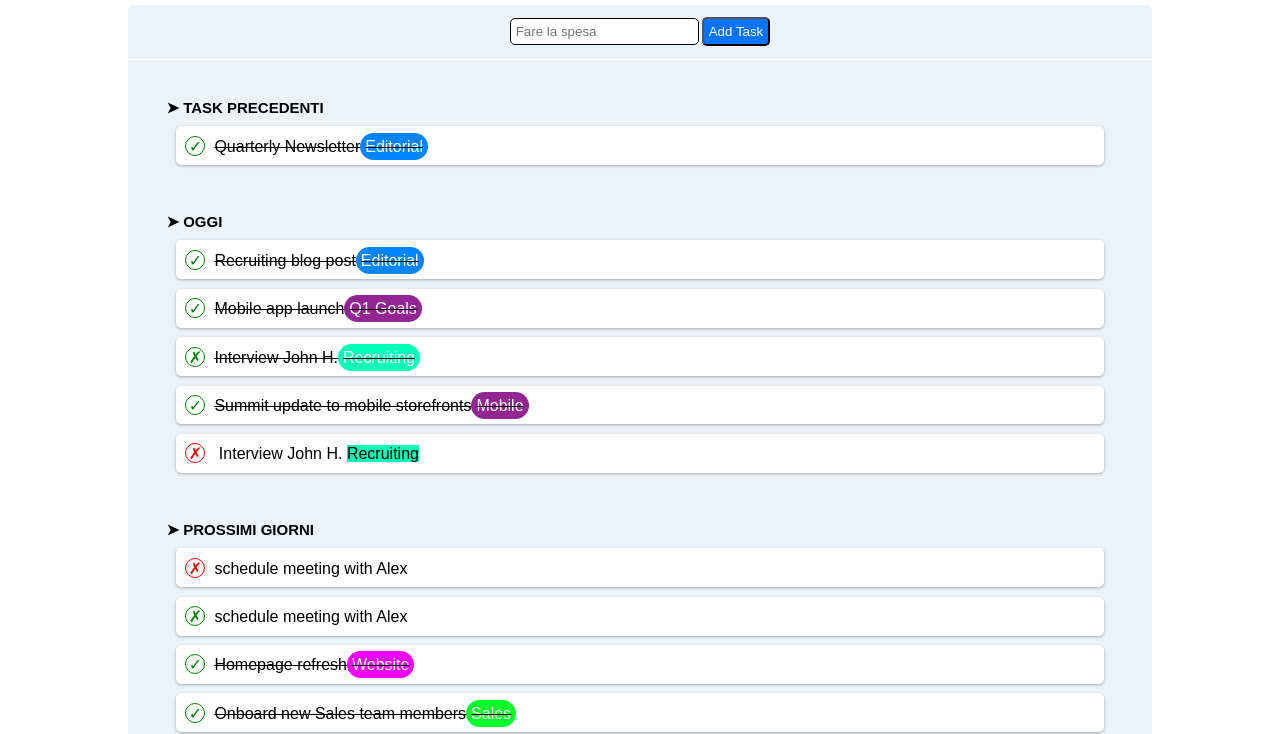
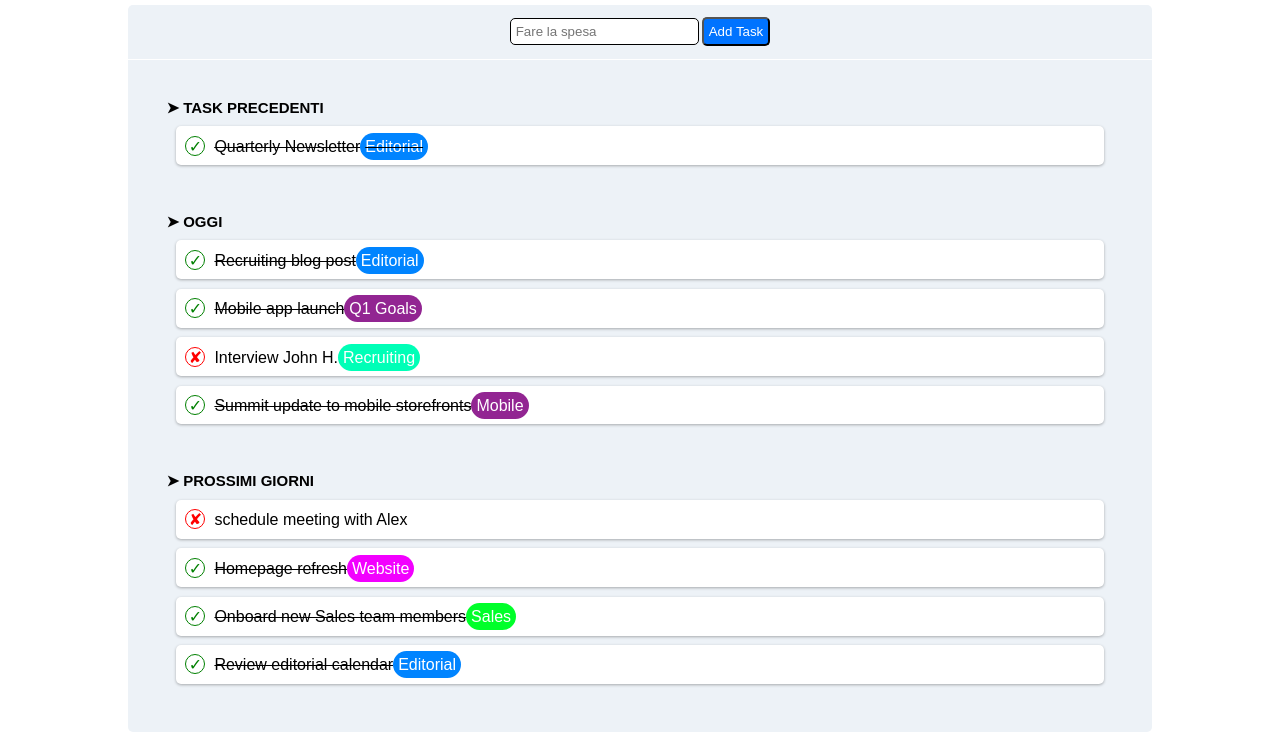
Before and after one commit to DanieleBaggiano/vue-todolist, a plain HTML site: page index.html in a window 1280 px wide. Shown: the part 85-819 px from the top of the page. Drawn offline with nearby package versions, Linux system fonts and the light colour scheme.

Commit message:
milestone 2

```diff
--- a/css/style.css
+++ b/css/style.css
@@ -92,6 +92,10 @@
     text-decoration: line-through;
 }
 
+.no-line-through {
+    text-decoration: none;
+}
+
 .evidenziato {
     color: white;
     border-radius: 15px;
--- a/index.html
+++ b/index.html
@@ -26,8 +26,8 @@
     <main>
       <!-- barra di ricerca -->
       <div class="main-ricerca">
-        <input class="ricerca" type="text" placeholder="Fare la spesa">
-        <button class="bottone">Add Task</button>
+        <input v-model="newItems.text" class="ricerca" type="text" placeholder="Fare la spesa">
+        <button @click="addItems" class="bottone">Add Task</button>
       </div>
       <hr class="linea-bianca">
 
@@ -50,17 +50,13 @@
       <div class="main-oggi">
         <ul class="lista">
           <h1 class="titolo" v-html="titleIconOggi + ' ' + titleOggi"></h1>
-          <li v-for="(item, index) in itemsOggi" :key="index" :class="{ 'testo-cancellato': item.done }" class="cella">
-            <span class="spunta" v-html="item.icon"></span>
+          <li v-for="(item, index) in itemsOggi" :key="index" class="cella">
+            <span v-if="item.done" class="spunta">&#10003;</span>
+            <span v-else class="x">{{ item.icon }}</span>
             <span v-if="item.done" class="testo-cancellato">{{ item.text }}</span>
             <span v-else>{{ item.text }}</span>
             <span class="evidenziato" :class="item.color">{{ item.cancel }}</span>
           </li>
-
-          <li class="cella">
-            <span class="x">&cross;</span> Interview John H. <span class="verde-acqua">Recruiting</span>
-          </li>
-
         </ul>
       </div>
 
@@ -68,13 +64,9 @@
       <div class="main-prossimi-giorni">
         <ul class="lista">
           <h1 class="titolo" v-html="titleIconPross + ' ' + titlePross"></h1>
-          <li class="cella">
-            <span class="x">&cross;</span>
-            <span>schedule meeting with Alex</span>
-          </li>
-
-          <li v-for="(item, index) in itemsPross" :key="index" :class="{ 'testo-cancellato': item.done }" class="cella">
-            <span class="spunta" v-html="item.icon"></span>
+          <li v-for="(item, index) in itemsPross" :key="index" class="cella">
+            <span v-if="item.done" class="spunta">&#10003;</span>
+            <span v-else class="x">{{ item.icon }}</span>
             <span v-if="item.done" class="testo-cancellato">{{ item.text }}</span>
             <span v-else>{{ item.text }}</span>
             <span class="evidenziato" :class="item.color">{{ item.cancel }}</span>
--- a/js/script.js
+++ b/js/script.js
@@ -3,6 +3,12 @@
 createApp({
     data() {
         return {
+            newItems: {
+                icon: "",
+                text: "",
+                cancel: "",
+                color: ""
+            },
             titleIcon: "&#10148;",
             titlePrec: "TASK PRECEDENTI",
             items: [
@@ -32,11 +38,11 @@
                     done: true
                 },
                 {
-                    icon: "&cross;",
+                    icon: "✘",
                     text: "Interview John H.",
                     cancel: "Recruiting",
                     color: "verde-acqua",
-                    done: true
+                    done: false
                 },
                 {
                     icon: "&#10003;",
@@ -50,7 +56,7 @@
             titlePross: "PROSSIMI GIORNI",
             itemsPross: [
                 {
-                    icon: "&cross;",
+                    icon: "✘",
                     text: "schedule meeting with Alex",
                     done: false
                 },
@@ -77,5 +83,10 @@
                 },
             ]
         };
+    },
+    methods: {
+        addItems: function() {
+            this.items.push(this.newItems);
+        }
     }
 }).mount("#app");
```
